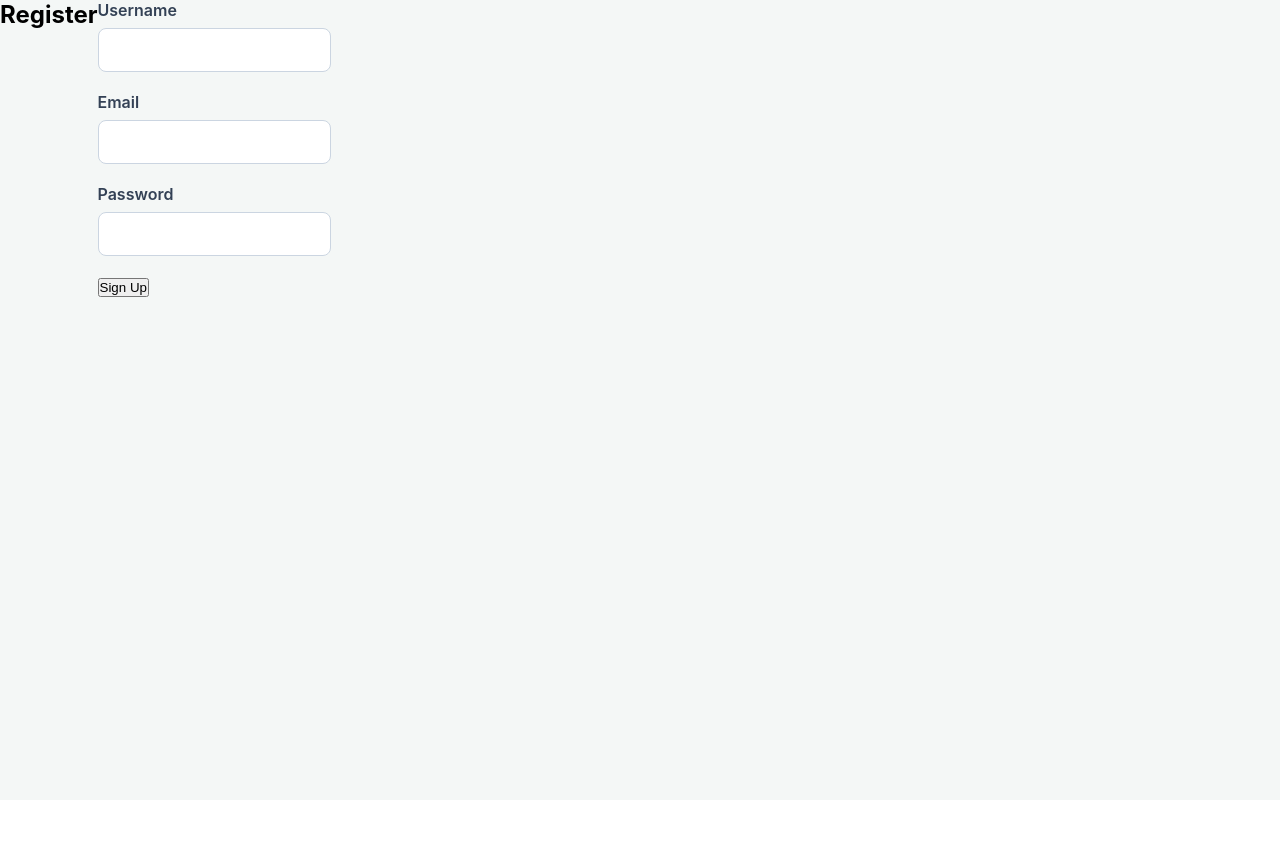
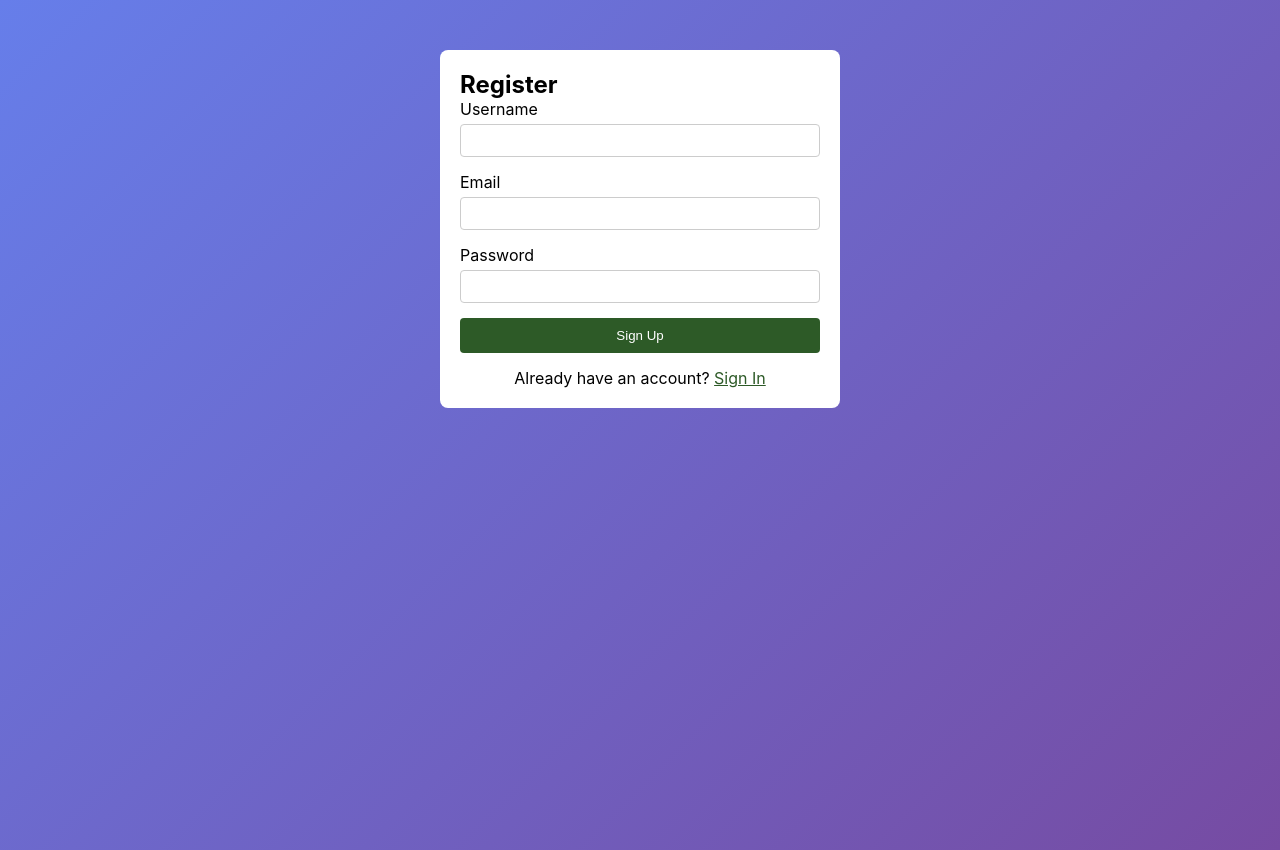
Before and after one commit to AdityaDeore25/Farmer_Expense_Tracker-_Using_OCR, a React (Create React App) app in the folder frontend/: page /register in a window 1280 px wide. Before the commit the page ends 800 px from the top, so only its background shows below. Built offline with nearby package versions, Linux system fonts and the light colour scheme; no server answers.

Commit message:
Fix missing Auth.css import in Register.js

```diff
--- a/frontend/src/components/auth/Register.js
+++ b/frontend/src/components/auth/Register.js
@@ -1,50 +1,88 @@
 import React, { useState } from 'react';
-// Commented out missing CSS file:
-// import './Auth.css';
+import { useNavigate, Link } from 'react-router-dom';
+import axios from 'axios';
 
-const Register = ({ onRegisterSuccess }) => {
+const Register = () => {
   const [username, setUsername] = useState('');
   const [email, setEmail] = useState('');
   const [password, setPassword] = useState('');
+  const [loading, setLoading] = useState(false);
+  const [error, setError] = useState('');
 
-  const handleRegister = (e) => {
+  const navigate = useNavigate();
+
+  // Replace with your actual backend URL running on Render
+  const API_BASE_URL = process.env.REACT_APP_API_URL || 'https://your-backend-api.onrender.com';
+
+  const handleRegister = async (e) => {
     e.preventDefault();
-    if (onRegisterSuccess) onRegisterSuccess();
+    setLoading(true);
+    setError('');
+
+    try {
+      // 1. Send register request to Spring Boot backend
+      await axios.post(`${API_BASE_URL}/api/auth/register`, {
+        username,
+        email,
+        password
+      });
+
+      // 2. Redirect user to login page after registration
+      navigate('/login');
+    } catch (err) {
+      console.error('Registration error:', err);
+      setError(err.response?.data?.message || 'Registration failed. Please try again.');
+    } finally {
+      setLoading(false);
+    }
   };
 
   return (
-    <div className="auth-container">
+    <div style={{ maxWidth: '400px', margin: '50px auto', padding: '20px', background: '#fff', borderRadius: '8px' }}>
       <h2>Register</h2>
+      {error && <p style={{ color: 'red' }}>{error}</p>}
       <form onSubmit={handleRegister}>
-        <div className="form-group">
-          <label>Username</label>
+        <div style={{ marginBottom: '15px' }}>
+          <label style={{ display: 'block', marginBottom: '5px' }}>Username</label>
           <input
             type="text"
             value={username}
             onChange={(e) => setUsername(e.target.value)}
             required
+            style={{ width: '100%', padding: '8px', borderRadius: '4px', border: '1px solid #ccc' }}
           />
         </div>
-        <div className="form-group">
-          <label>Email</label>
+        <div style={{ marginBottom: '15px' }}>
+          <label style={{ display: 'block', marginBottom: '5px' }}>Email</label>
           <input
             type="email"
             value={email}
             onChange={(e) => setEmail(e.target.value)}
             required
+            style={{ width: '100%', padding: '8px', borderRadius: '4px', border: '1px solid #ccc' }}
           />
         </div>
-        <div className="form-group">
-          <label>Password</label>
+        <div style={{ marginBottom: '15px' }}>
+          <label style={{ display: 'block', marginBottom: '5px' }}>Password</label>
           <input
             type="password"
             value={password}
             onChange={(e) => setPassword(e.target.value)}
             required
+            style={{ width: '100%', padding: '8px', borderRadius: '4px', border: '1px solid #ccc' }}
           />
         </div>
-        <button type="submit">Sign Up</button>
+        <button
+          type="submit"
+          disabled={loading}
+          style={{ width: '100%', padding: '10px', backgroundColor: '#2d5a27', color: '#fff', border: 'none', borderRadius: '4px', cursor: 'pointer' }}
+        >
+          {loading ? 'Registering...' : 'Sign Up'}
+        </button>
       </form>
+      <p style={{ marginTop: '15px', textAlign: 'center' }}>
+        Already have an account? <Link to="/login" style={{ color: '#2d5a27' }}>Sign In</Link>
+      </p>
     </div>
   );
 };
```
